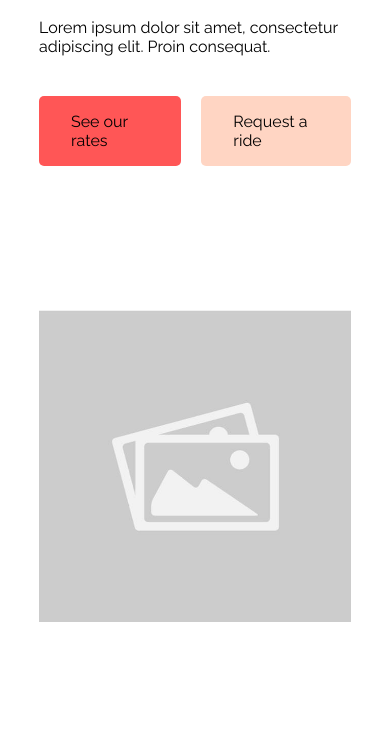
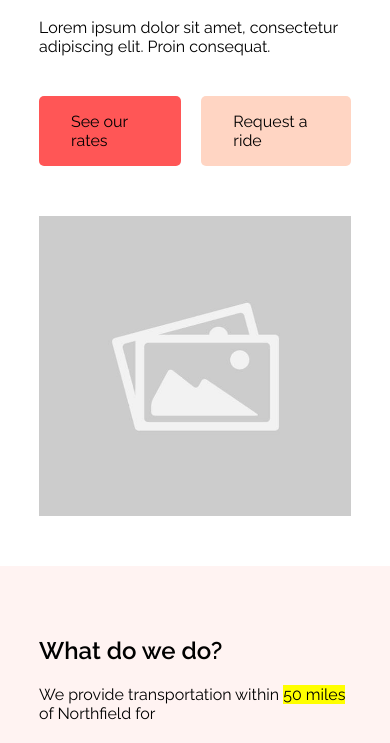
Before and after one commit to jjc914/city-gal-transportation, a plain HTML site: page index.html in a window 390 px wide. Shown: the part 357-1100 px from the top of the page. Drawn offline with Linux system fonts and the light colour scheme.

Commit message:
fixed hero mobile

```diff
--- a/index.html
+++ b/index.html
@@ -41,7 +41,7 @@
                 <a class="secondary-button" href="#e">Request a ride</a>
             </div>
         </div>
-        <div class="image" style="height: 500px; ">
+        <div class="image">
             <img src="res/img/placeholder.jpeg">
         </div>
     </section>
--- a/style.css
+++ b/style.css
@@ -168,6 +168,8 @@ section {
     }
 
     .hero .image {
+        width: 100%;
+        height: 300px;
         overflow: hidden;
         position: relative;
     }
```
